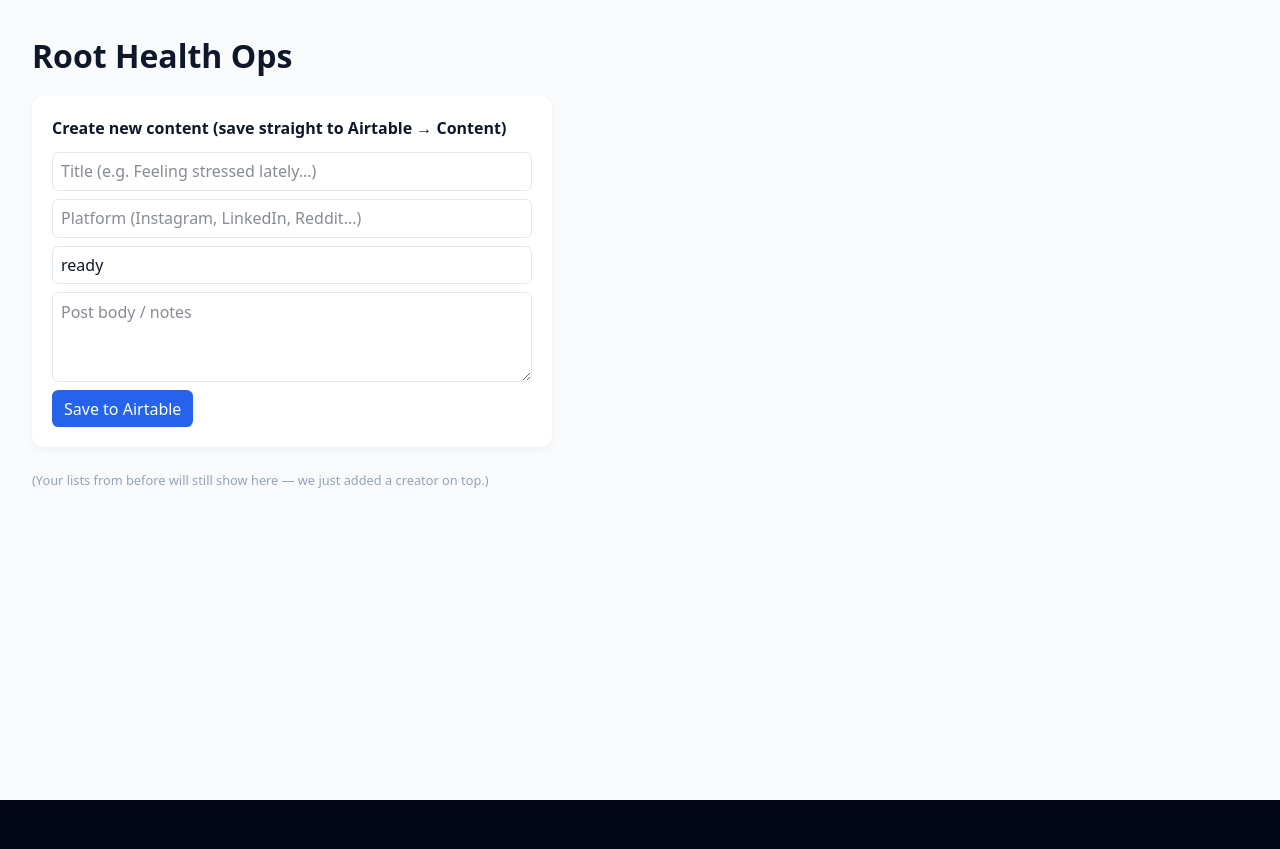
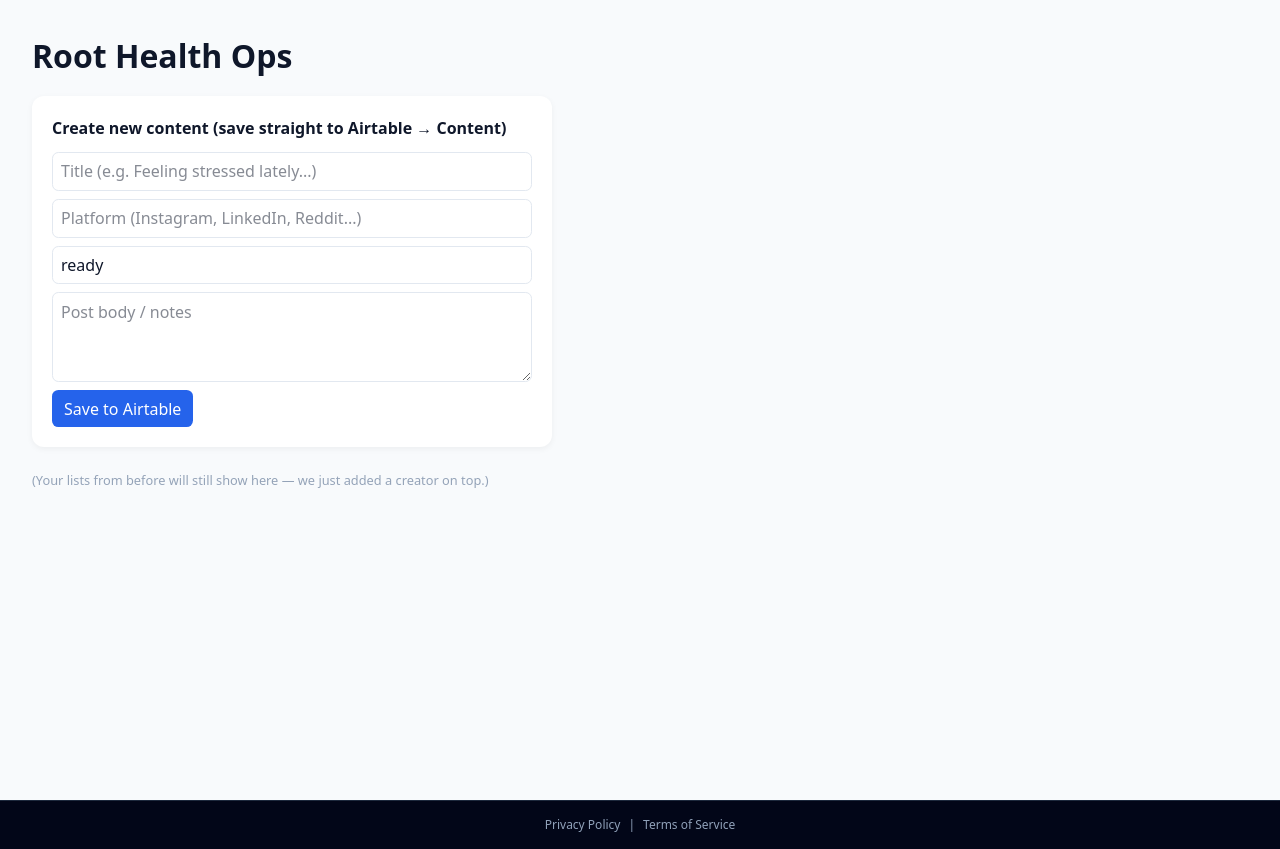
Before and after one commit to Hypnohippy/root-health-ops-dashboard1, a Next.js app: page / in a window 1280 px wide. Before the commit the page ends 800 px from the top, so only its background shows below. Built offline with nearby package versions, Linux system fonts and the light colour scheme.

Commit message:
Update layout.tsx

```diff
--- a/app/layout.tsx
+++ b/app/layout.tsx
@@ -11,7 +11,33 @@ export const metadata: Metadata = {
 export default function RootLayout({ children }: { children: React.ReactNode }) {
   return (
     <html lang="en">
-      <body className="min-h-screen bg-slate-950 text-slate-50">{children}</body>
+      <body className="min-h-screen bg-slate-950 text-slate-50 flex flex-col">
+        {/* Main content */}
+        <main className="flex-1">
+          {children}
+        </main>
+
+        {/* ✅ Required footer for platform compliance (TikTok, Meta, etc.) */}
+        <footer className="border-t border-slate-800 bg-slate-950 px-4 py-4 text-center text-xs text-slate-400">
+          <a
+            href="/privacy"
+            target="_blank"
+            rel="noopener noreferrer"
+            className="hover:text-slate-200 underline-offset-2 hover:underline"
+          >
+            Privacy Policy
+          </a>
+          <span className="mx-2">|</span>
+          <a
+            href="/terms"
+            target="_blank"
+            rel="noopener noreferrer"
+            className="hover:text-slate-200 underline-offset-2 hover:underline"
+          >
+            Terms of Service
+          </a>
+        </footer>
+      </body>
     </html>
   );
 }
```
